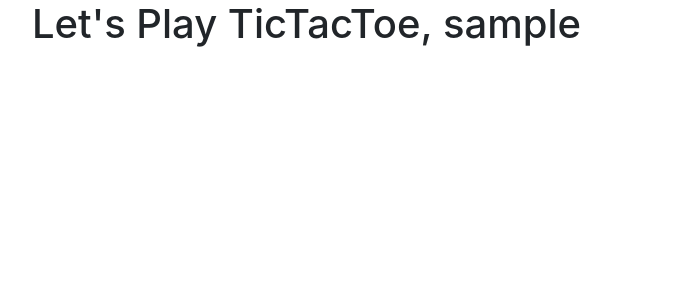
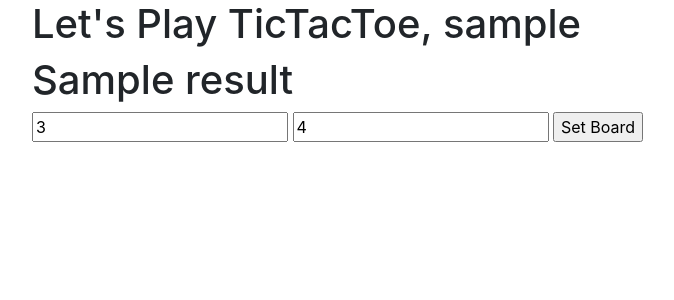
Before and after one commit to JonathanDelaney/TryTrickThatThough, a Flask app: template templates/play.html in a window 1280 px wide. Shown: the part 72-372 px from the top of the page, without its empty margins (53-727 px from the left). Run offline with Flask 2, Linux system fonts and the light colour scheme; the template is opened without the code that fills it: most values are stand-ins (such as "Sample title", 1, 10 or a date in 2020); some libraries are stand-ins or nearby versions.

Commit message:
add win reuslt message and set up clearing board with option to set parameters

```diff
--- a/app.py
+++ b/app.py
@@ -29,52 +29,66 @@ def get_contenders():
 player_turn = "player1"
 player1coordinates = []
 player2coordinates = []
-Ds = 4
+dimensions = 4
 width = 3
 
 
 @app.route("/")
 @app.route("/play", methods=["GET", "POST"])
 def play():
-    global player_turn, Ds, width
+    global player_turn, dimensions, width
+    global player1coordinates, player2coordinates
+    result = ""
     new_coordinates = ""
     if request.method == "POST":
+        if result != "":
+            width = request.form.get('width')
+            dimensions = request.form.get('dimensions')
         if player_turn == "player1":
             new_coordinates = list(map(int, request.form.get(
                     'coordinate').split(',')))
-            tictactoe.GameResult(
+            if tictactoe.GameResult(
                 player1coordinates,
                 new_coordinates,
                 player_turn,
-                Ds,
-                width)
-            player1coordinates.append(new_coordinates)
+                dimensions,
+                width):
+                result = "Victory for Player 1!"
+                player1coordinates = []
+                player2coordinates = []
+            else:
+                player1coordinates.append(new_coordinates)
             print("Player1: ", player1coordinates)
             player_turn = "player2"
         else:
             new_coordinates = list(map(int, request.form.get(
                     'coordinate').split(',')))
-            tictactoe.GameResult(
+            if tictactoe.GameResult(
                 player2coordinates,
                 new_coordinates,
                 player_turn,
-                Ds,
-                width)
-            player2coordinates.append(new_coordinates)
+                dimensions,
+                width):
+                result = "Victory for Player 2!"
+                player1coordinates = []
+                player2coordinates = []
+            else:
+                player2coordinates.append(new_coordinates)
             print("Player2: ", player2coordinates)
             player_turn = "player1"
 
     username = mongo.db.users.find_one(
         {"username": session["user"]})["username"]
-    width = 3
 
     if session["user"]:
         return render_template("play.html",
+                                result=result,
                                 width=width,
                                 player1coordinates=player1coordinates,
                                 player2coordinates=player2coordinates,
                                 player_turn=player_turn)
-    return redirect(url_for("login"))
+    else:
+        return redirect(url_for("login"))
 
 
 @app.route("/register", methods=["GET", "POST"])
--- a/templates/play.html
+++ b/templates/play.html
@@ -5,6 +5,14 @@
     Let's Play TicTacToe, {{ username }}
     {% endif %}
 </h1>
+{% if result != "" %}
+<h1>{{ result }}</h1>
+<form method="POST" action="{{ url_for('play') }}">
+    <input type="text" name="width" pattern="^[3-4]{1,1}$" value="3" placeholder="Width">
+    <input type="text" name="dimensions" pattern="^[2-4]{1,1}$" value="4" placeholder="Dimensions">
+    <input type="submit" value="Set Board">
+</form>
+{% endif %}
 <div class="container">
     {% for i in range(width) %}
     <div class="col-12 plane">
--- a/tictactoe.py
+++ b/tictactoe.py
@@ -19,21 +19,26 @@ def GameResult(prev_coords, new_coords, player, dimensions, width):
                         and ([abs(c1-c2) for c1, c2 in zip(run[1], new_coords)] == run[-1]
                             or [abs(c1-c2) for c1, c2 in zip(run[1], new_coords)] == run[-2])):
                 # If it does, add it to that partial run.
-                    run.insert(-3, new_coords)
+                    run.insert(-2, new_coords)
                 # If its length is the width of the board plus the two displacement values
                 # then it is a win scenario.
                     if len(run) == (width+2):
-                        return print("Player One wins!!! with : ", run)
+                        print("Player One wins!!! with : ", run)
+                        partial_runsP1 = []
+                        partial_runsP2 = []
+                        return "victory for player one"
                     else:
                         pass
         # Get the displacement values between the new point and all other previous points
         for coords in prev_coords:
             diff = [abs(c1-c2) for c1, c2 in zip(coords, new_coords)]
-            """ Ignore a pairing of points that have an uneven
+            """
+            Ignore a pairing of points that have an uneven
             displacement as they can't exist in a run. If any
             two or more axis values have not expereienced
             equal displacement then it can't be a line with an
-            angle of 0, 45, or 90 degrees, required to exist in a run."""
+            angle of 0, 45, or 90 degrees, required to exist in a run.
+            """
             if (set([1, 2]).issubset(diff)
                 or set([1, 3]).issubset(diff)
                     or set([2, 3]).issubset(diff)):
@@ -70,7 +75,7 @@ def GameResult(prev_coords, new_coords, player, dimensions, width):
                 if (((set([0, 1]).issubset(ref) or set([1, 2]).issubset(ref)) and width == 3)
                     or ((set([0, 2]).issubset(ref) or set([0, 2]).issubset(ref)
                         or set([1, 3]).issubset(ref) or set([2, 3]).issubset(ref)) and width == 4)):
-                    print("ineligable: ", ref)
+                    print("ineligable: ", ref, ", and relavent diff: ", diff, ", and new_coords: ", new_coords, ", and other coords: ", coords)
                     ref = []
                 else:
                     partial_runsP1.append([coords, new_coords, diff, diff2])
@@ -85,11 +90,14 @@ def GameResult(prev_coords, new_coords, player, dimensions, width):
                         and ([abs(c1-c2) for c1, c2 in zip(run[1], new_coords)] == run[-1]
                             or [abs(c1-c2) for c1, c2 in zip(run[1], new_coords)] == run[-2])):
                 # If it does, add it to that partial run.
-                    run.insert(-3, new_coords)
+                    run.insert(-2, new_coords)
                 # If its length is the width of the board plus the two displacement values
                 # then it is a win scenario.
                     if len(run) == (width+2):
-                        return print("Player Two wins!!! with : ", run)
+                        print("Player Two wins!!! with : ", run)
+                        partial_runsP1 = []
+                        partial_runsP2 = []
+                        return "victory for player two"
                     else:
                         pass
         # Get the displacement values between the new point and all other previous points
@@ -106,21 +114,17 @@ def GameResult(prev_coords, new_coords, player, dimensions, width):
                 or set([1, 3]).issubset(diff)
                     or set([2, 3]).issubset(diff)):
                 pass
-            # """
-            # Take the displacement values and create a diff which will be a
+            # """Take the displacement values and create a diff which will be a
             # multiple or factor of the first, for referencing
-            # closer or more distant points in a potential run.
-            # """
+            # closer or more distant points in a potential run."""
             elif (2 in diff and width == 3) or (3 in diff and width == 4):
                 if 2 in diff:
                     diff2 = [(abs(c1-c2))/2 for c1, c2 in zip(coords, new_coords)]
                 else:
                     diff = [(abs(c1-c2))/3 for c1, c2 in zip(coords, new_coords)]
                     diff2 = [((abs(c1-c2))/3)*2 for c1, c2 in zip(coords, new_coords)]
-                """
-                Add the new point to the partial run with the two displacement values
-                for that line at the end for referencing against new points
-                """
+                """Add the new point to the partial run with the two displacement values
+                for that line at the end for referencing against new points"""
                 partial_runsP2.append([coords, new_coords, diff, diff2])
             # Creat the multiple/ factor diff list for reference
             elif ((1 in diff and width == 3) or
@@ -129,11 +133,9 @@ def GameResult(prev_coords, new_coords, player, dimensions, width):
                     diff2 = [(abs(c1-c2))/2 for c1, c2 in zip(coords, new_coords)]
                 else:
                     diff2 = [(abs(c1-c2))*2 for c1, c2 in zip(coords, new_coords)]
-                """
-                Create a reference list with the coordinate values of the axis,
+                """Create a reference list with the coordinate values of the axis,
                 of the new point, which have experienced displacement. If there
-                are value pairings which can't exist in a run, ignore that point
-                """
+                are value pairings which can't exist in a run, ignore that point"""
                 for i in range(dimensions):
                     if diff[i] == 0:
                         pass
@@ -144,9 +146,7 @@ def GameResult(prev_coords, new_coords, player, dimensions, width):
                 if (((set([0, 1]).issubset(ref) or set([1, 2]).issubset(ref)) and width == 3)
                     or ((set([0, 2]).issubset(ref) or set([0, 2]).issubset(ref)
                         or set([1, 3]).issubset(ref) or set([2, 3]).issubset(ref)) and width == 4)):
-                    print("ineligable: ", ref)
+                    print("ineligable: ", ref, ", and relavent diff: ", diff, ", and new_coords: ", new_coords, ", and other coords: ", coords)
                     ref = []
                 else:
                     partial_runsP2.append([coords, new_coords, diff, diff2])
-    return print("Partial runs are for player1, player2:",
-                partial_runsP1, partial_runsP2)
```
